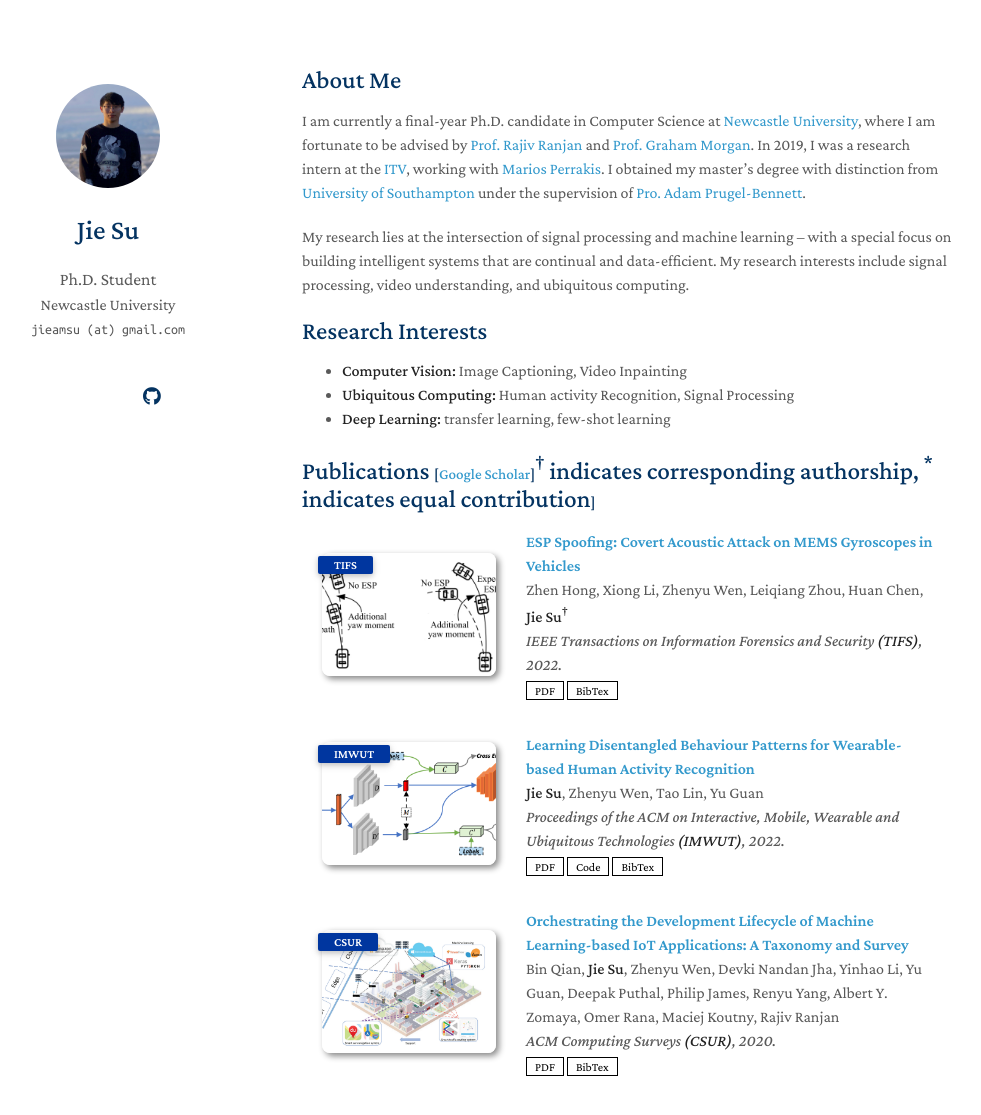
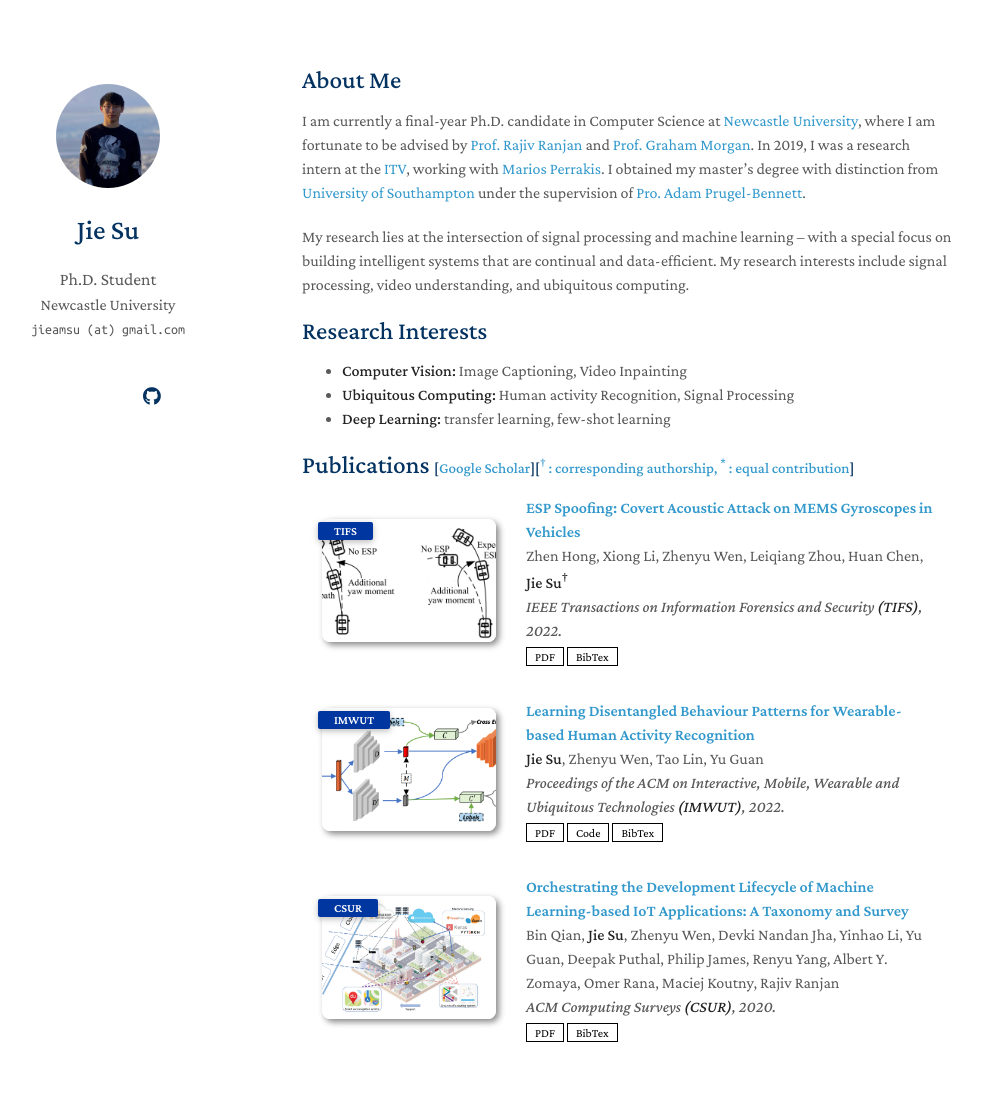
Before and after one commit to Jie-su/Jie-su.github.io, a Jekyll site: the page built from index.md, in a window 1280 px wide and 1203 px high. Shown: the top 1115 px of the window, without its empty margins (168-1149 px from the left). Built offline with Jekyll 4.4.1, drawn with Linux system fonts in a browser that asks for light colours; nearby versions of some CDN libraries; a style sheet for code colours, icons or effects is not loaded; our own code applies the rules of GitHub Pages for plain Markdown files.

Commit message:
update google analysis

```diff
--- a/_includes/publications.md
+++ b/_includes/publications.md
@@ -1,4 +1,4 @@
-<h2 id="publications" style="margin: 2px 0px -15px;">Publications <temp style="font-size:15px;">[</temp><a href="https://scholar.google.com/citations?user=81xFaqUAAAAJ&hl=en" target="_blank" style="font-size:15px;">Google Scholar</a><temp style="font-size:15px;">]</temp><sup>†</sup> indicates corresponding authorship, <sup>*</sup> indicates equal contribution<temp style="font-size:15px;">]</temp></h2>
+<h2 id="publications" style="margin: 2px 0px -15px;">Publications <temp style="font-size:15px;">[</temp><a href="https://scholar.google.com/citations?user=81xFaqUAAAAJ&hl=en" target="_blank" style="font-size:15px;">Google Scholar</a><temp style="font-size:15px;">]</temp><temp style="font-size:15px;">[</temp><a scr="" target="_blank" style="font-size:15px;"><sup>†</sup> : corresponding authorship, <sup>*</sup> : equal contribution</a><temp style="font-size:15px;">]</temp></h2>
 
 <div class="publications">
 <ol class="bibliography">
```
